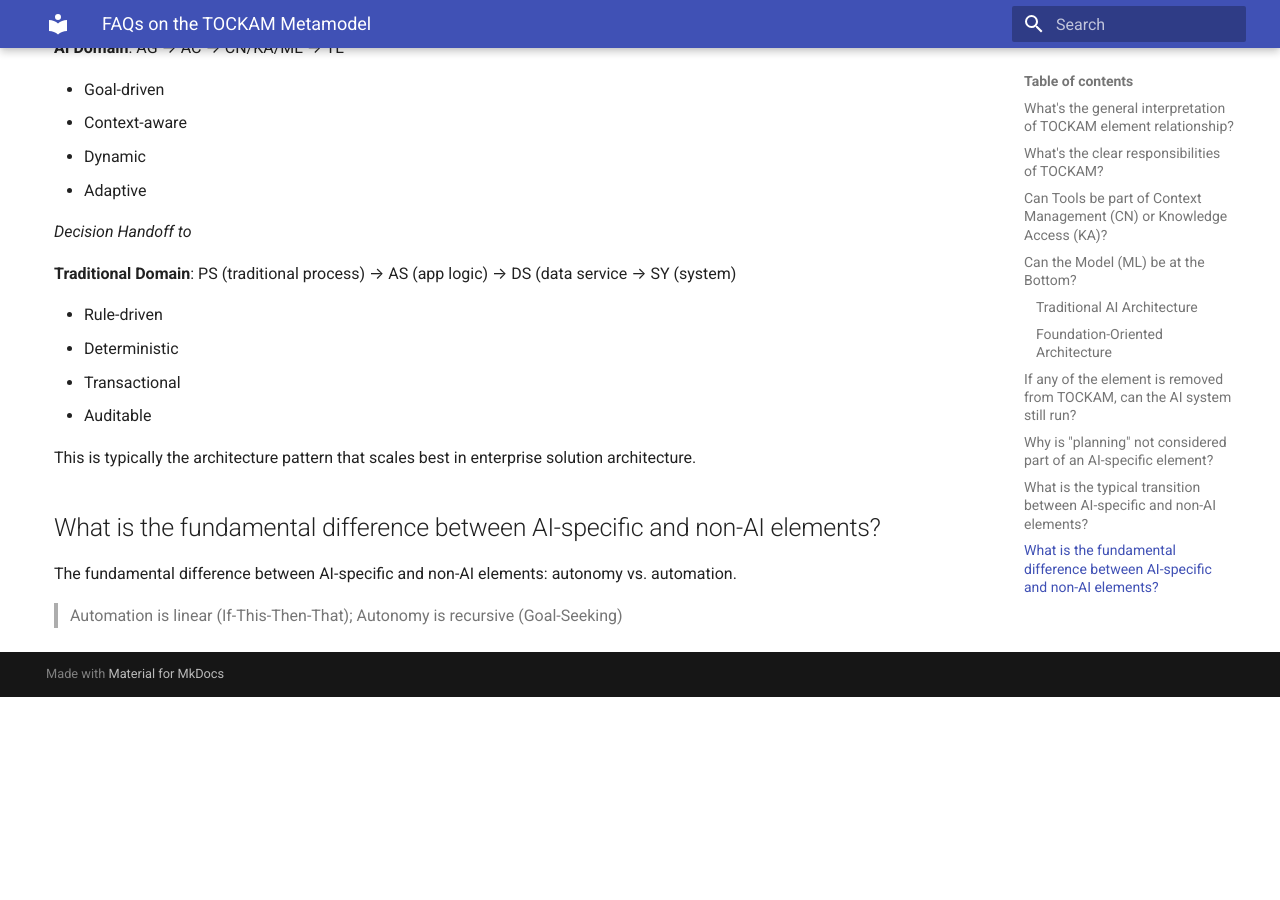
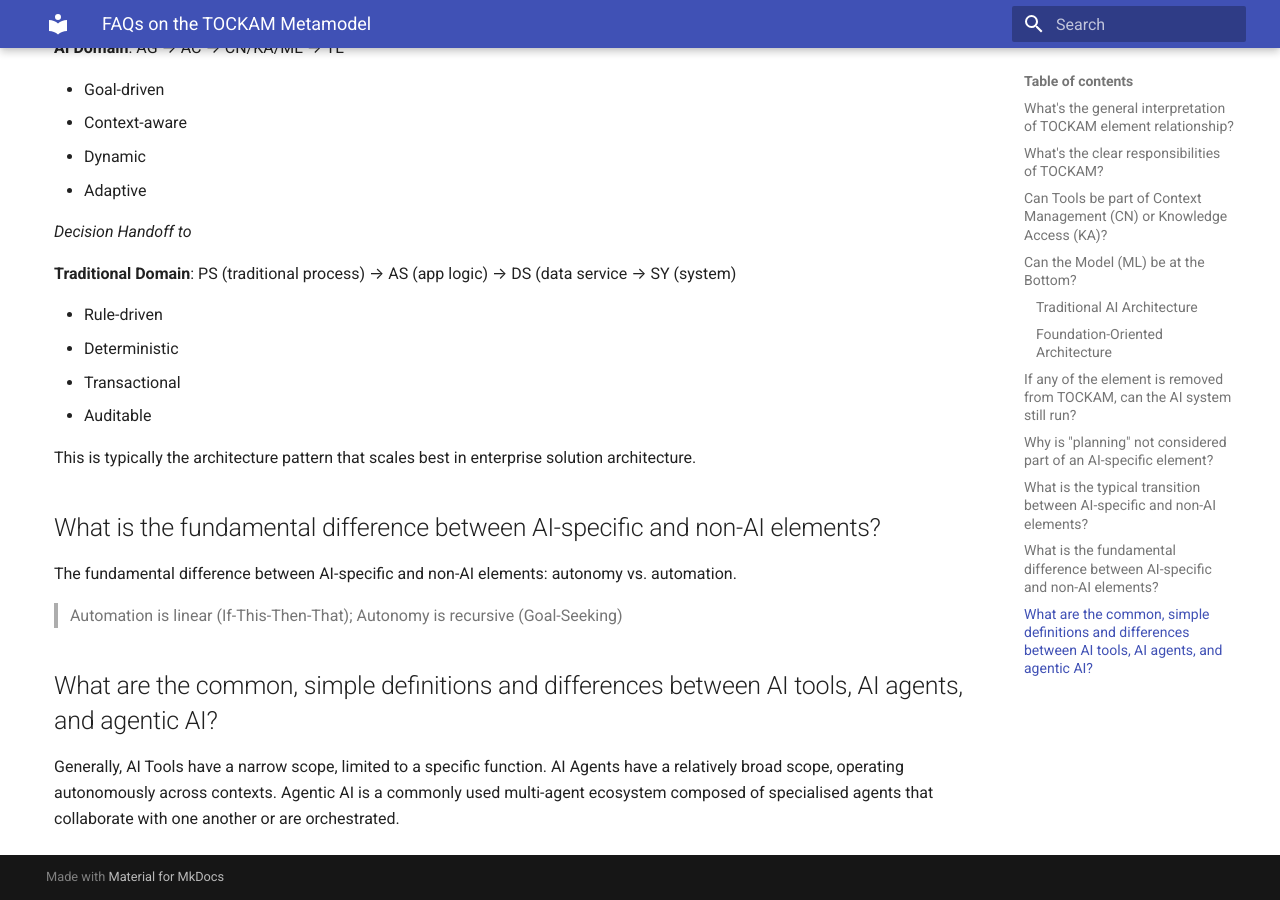
Before and after one commit to seniorgu/aisa, an MkDocs documentation site: the page built from docs/faq/tockam-metamodel.md, in a window 1280 px wide and 900 px high, scrolled down 8219 px. Built offline with MkDocs 1.6.1 and Material for MkDocs 9.7.7, drawn with Linux system fonts in a browser that asks for light colours; before the commit the page ends 8916 px from its top, so only the background shows below that.

Commit message:
Update tockam-metamodel.md

```diff
--- a/docs/faq/tockam-metamodel.md
+++ b/docs/faq/tockam-metamodel.md
@@ -221,3 +221,7 @@ This is typically the architecture pattern that scales best in enterprise soluti
 The fundamental difference between AI-specific and non-AI elements: autonomy vs. automation.
 
 > Automation is linear (If-This-Then-That); Autonomy is recursive (Goal-Seeking)
+
+## What are the common, simple definitions and differences between AI tools, AI agents, and agentic AI?
+
+Generally, AI Tools have a narrow scope, limited to a specific function. AI Agents have a relatively broad scope, operating autonomously across contexts. Agentic AI is a commonly used multi-agent ecosystem composed of specialised agents that collaborate with one another or are orchestrated.
```
